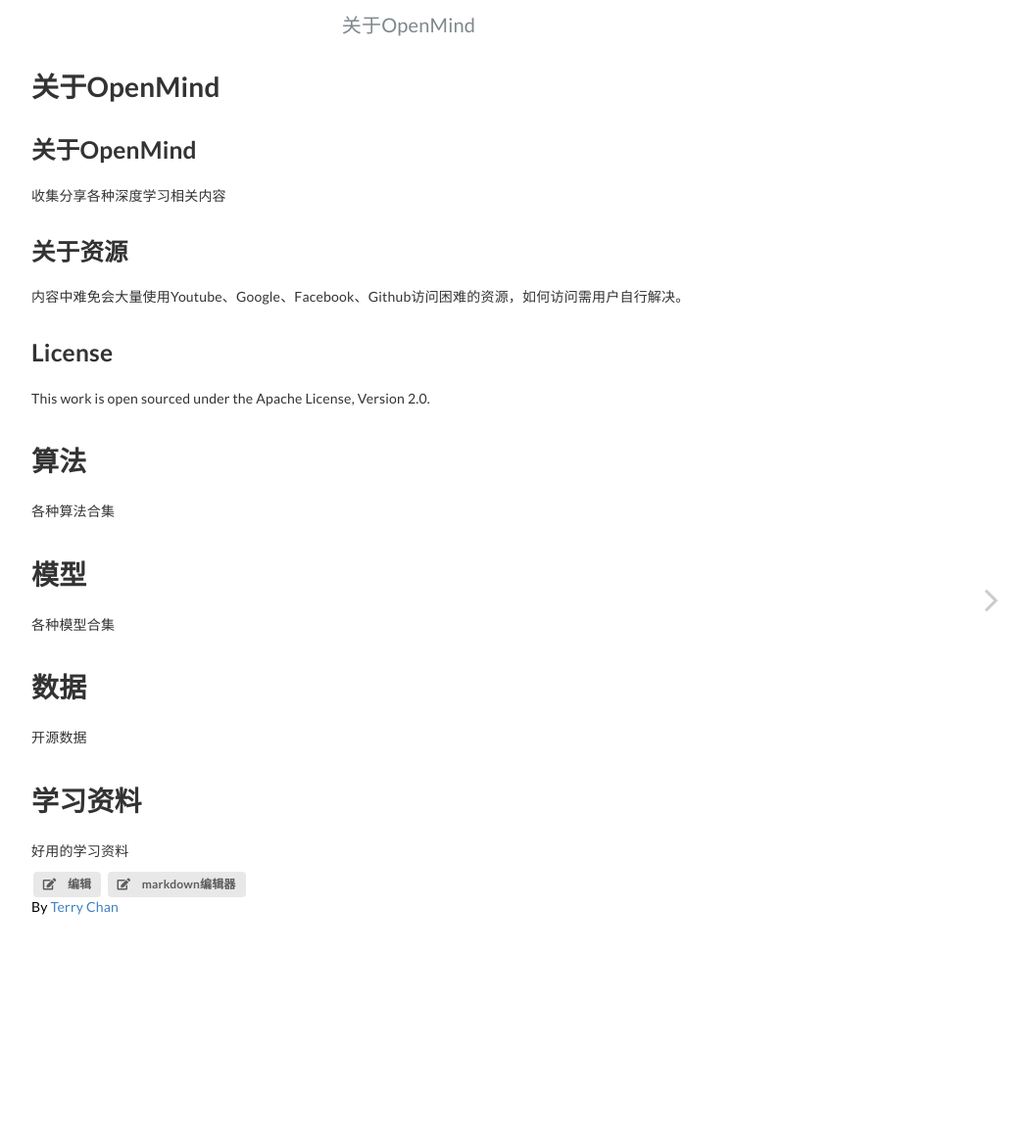
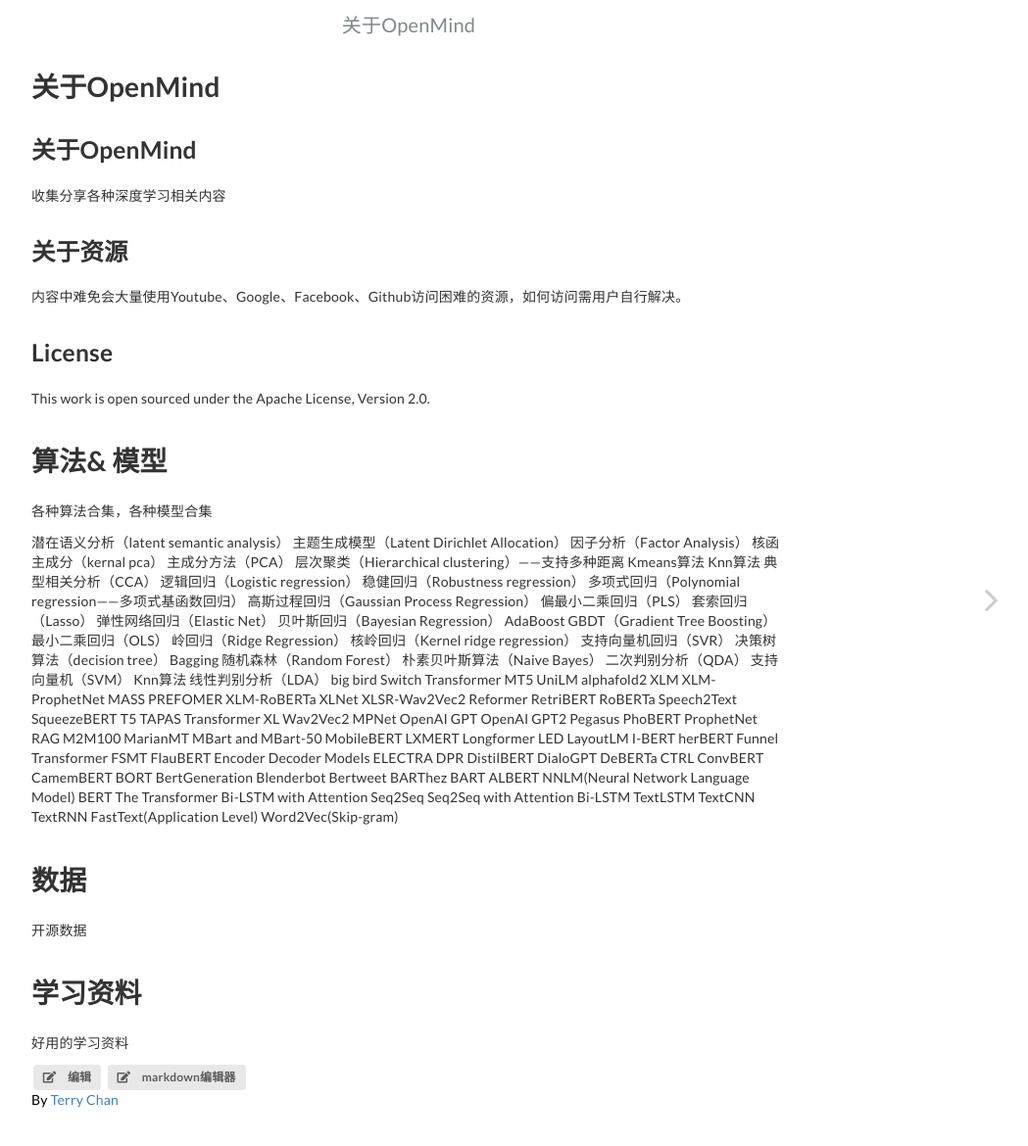
Before and after one commit to napoler/Open-mind, a Jekyll site: the page built from docs/index.md, in a window 1280 px wide. Shown: the top 1170 px of the page at 98% size, without its empty margins (223-1272 px from the left). Built offline with Jekyll 4.4.1, drawn with Linux system fonts in a browser that asks for light colours.

Commit message:
Update index.md

```diff
--- a/docs/index.md
+++ b/docs/index.md
@@ -16,13 +16,120 @@ title: 关于OpenMind
 This work is open sourced under the Apache License, Version 2.0.
 
 
-# 算法
+# 算法& 模型
 
-各种算法合集
+各种算法合集，各种模型合集
 
-# 模型
+潜在语义分析（latent semantic analysis）
+主题生成模型（Latent Dirichlet Allocation）
+因子分析（Factor Analysis）
+核函主成分（kernal pca）
+主成分方法（PCA）
+层次聚类（Hierarchical clustering）——支持多种距离
+Kmeans算法
+Knn算法
+典型相关分析（CCA）
+逻辑回归（Logistic regression）
+稳健回归（Robustness regression）
+多项式回归（Polynomial regression——多项式基函数回归）
+高斯过程回归（Gaussian Process Regression）
+偏最小二乘回归（PLS）
+套索回归（Lasso）
+弹性网络回归（Elastic Net）
+贝叶斯回归（Bayesian Regression）
+AdaBoost
+GBDT（Gradient Tree Boosting）
+最小二乘回归（OLS）
+岭回归（Ridge Regression）
+核岭回归（Kernel ridge regression）
+支持向量机回归（SVR）
+决策树算法（decision tree）
+Bagging
+随机森林（Random Forest）
+朴素贝叶斯算法（Naive Bayes）
+二次判别分析（QDA）
+支持向量机（SVM）
+Knn算法
+线性判别分析（LDA）
+big bird
+Switch Transformer
+MT5
+UniLM
+alphafold2
+XLM
+XLM-ProphetNet
+MASS
+PREFOMER
+XLM-RoBERTa
+XLNet
+XLSR-Wav2Vec2
+Reformer
+RetriBERT
+RoBERTa
+Speech2Text
+SqueezeBERT
+T5
+TAPAS
+Transformer XL
+Wav2Vec2
+MPNet
+OpenAI GPT
+OpenAI GPT2
+Pegasus
+PhoBERT
+ProphetNet
+RAG
+M2M100
+MarianMT
+MBart and MBart-50
+MobileBERT
+LXMERT
+Longformer
+LED
+LayoutLM
+I-BERT
+herBERT
+Funnel Transformer
+FSMT
+FlauBERT
+Encoder Decoder Models
+ELECTRA
+DPR
+DistilBERT
+DialoGPT
+DeBERTa
+CTRL
+ConvBERT
+CamemBERT
+BORT
+BertGeneration
+Blenderbot
+Bertweet
+BARThez
+BART
+ALBERT
+NNLM(Neural Network Language Model)
+BERT
+The Transformer
+Bi-LSTM with Attention
+Seq2Seq
+Seq2Seq with Attention
+Bi-LSTM
+TextLSTM
+TextCNN
+TextRNN
+FastText(Application Level)
+Word2Vec(Skip-gram)
 
-各种模型合集
+
+
+
+
+
+
+
+
+
 
 # 数据
 
```
